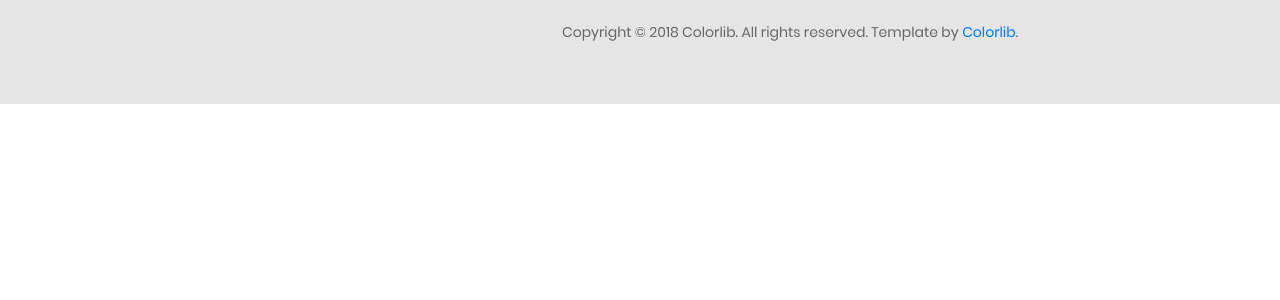
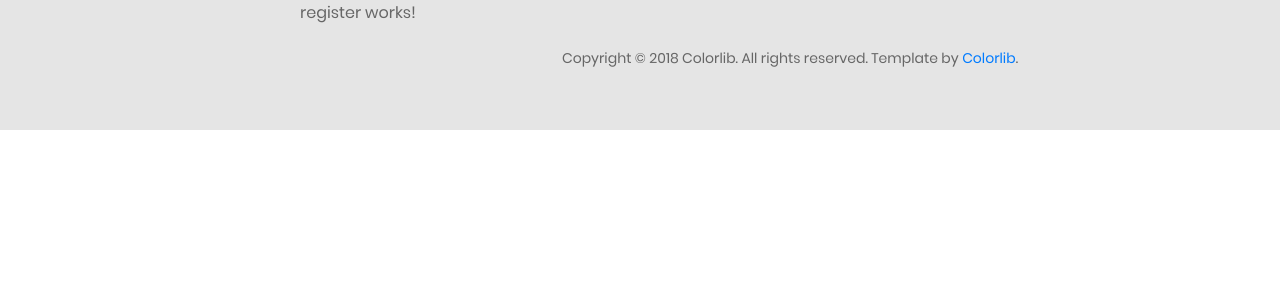
Before and after one commit to jas999/angular-admin, an Angular app: page /register in a window 1280 px wide. Before the commit this address led to /. Shown: the top 300 px of the page. Built offline with nearby package versions, Linux system fonts and the light colour scheme.

Commit message:
Routing Test

```diff
--- a/src/app/app.module.ts
+++ b/src/app/app.module.ts
@@ -9,6 +9,7 @@ import { SidepanelComponent } from './components/sidepanel/sidepanel.component';
 import { MheaderComponent } from './components/mheader/mheader.component';
 import { LoginComponent } from './components/login/login.component';
 import { FooterComponent } from './components/footer/footer.component';
+import { RegisterComponent } from './components/register/register.component';
 
 @NgModule({
   declarations: [
@@ -18,7 +19,8 @@ import { FooterComponent } from './components/footer/footer.component';
     SidepanelComponent,
     MheaderComponent,
     LoginComponent,
-    FooterComponent
+    FooterComponent,
+    RegisterComponent
   ],
   imports: [
     BrowserModule,
--- a/src/app/components/login/login.component.html
+++ b/src/app/components/login/login.component.html
@@ -33,6 +33,7 @@
                                         </div>
                                         <div class="form-actions form-group">
                                             <button  (click)="login()" class="btn btn-success btn-sm">Submit</button>
+                                            <a  routeLink="/register" class="btn btn-success btn-sm">Register</a>
                                             {{clickmessage}}
                                         </div>
 
--- /dev/null
+++ b/src/app/components/register/register.component.html
@@ -0,0 +1,3 @@
+<p>
+  register works!
+</p>
--- /dev/null
+++ b/src/app/components/register/register.component.ts
@@ -0,0 +1,15 @@
+import { Component, OnInit } from '@angular/core';
+
+@Component({
+  selector: 'app-register',
+  templateUrl: './register.component.html',
+  styleUrls: ['./register.component.css']
+})
+export class RegisterComponent implements OnInit {
+
+  constructor() { }
+
+  ngOnInit() {
+  }
+
+}
```
Also changed, not shown: src/app/app-routing.module.ts (+4 -4 lines), src/app/components/register/register.component.css (added), 1 other file (tests, documents, lock files or other folders).
